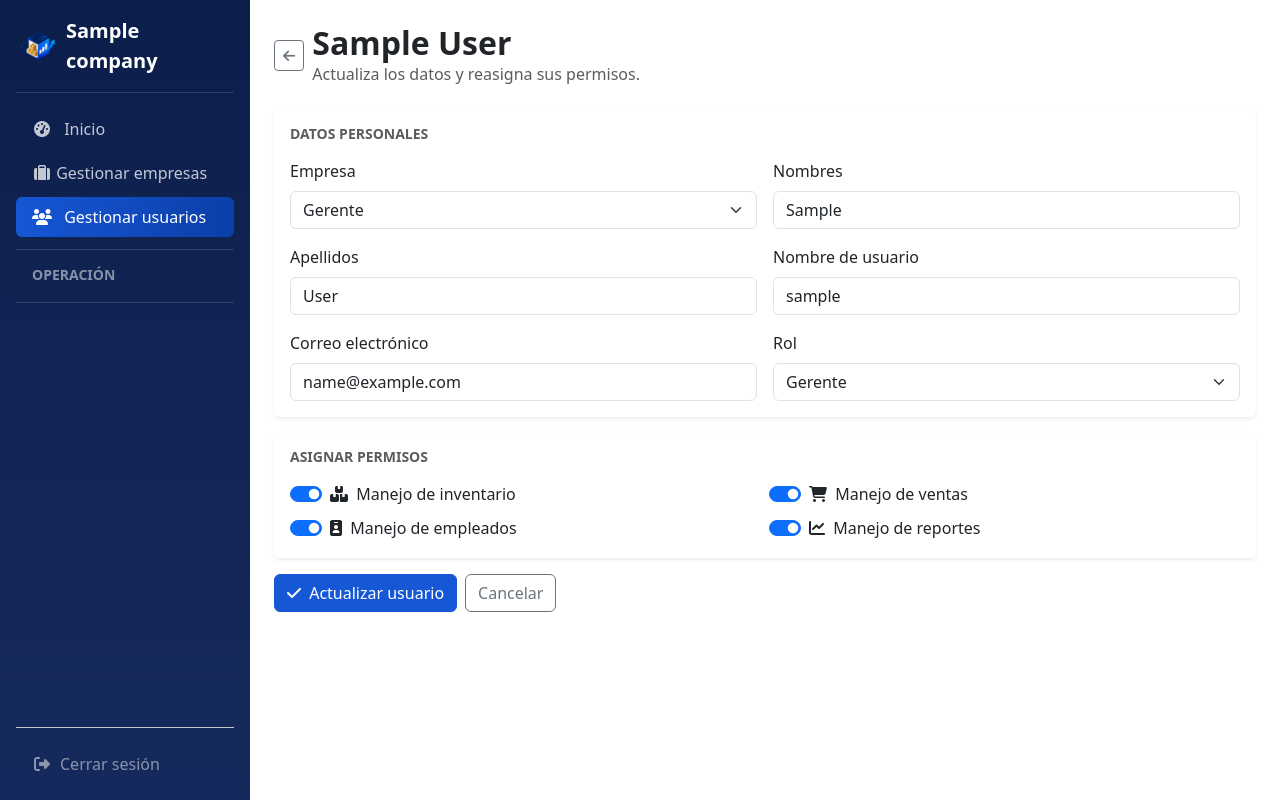
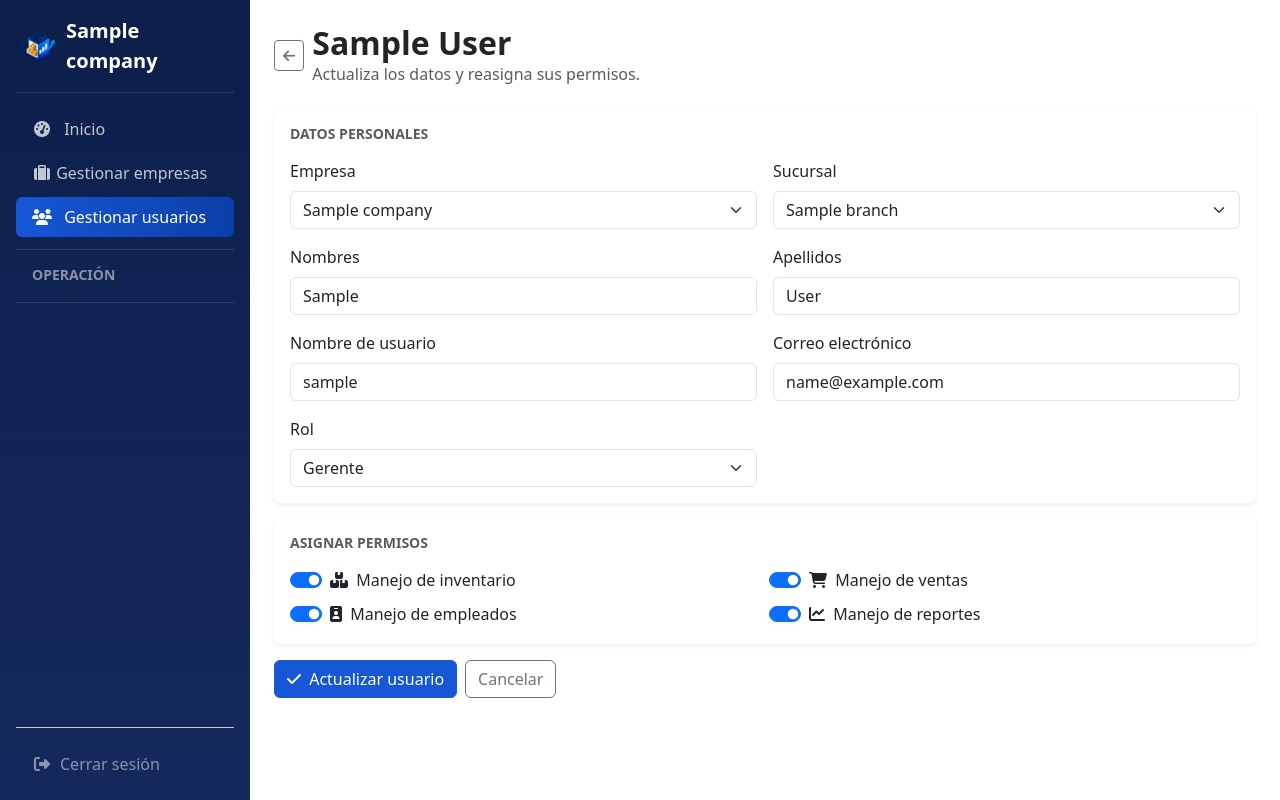
Before and after one commit to Nico-programmer/stock-flow, a Django app: page /update-user/1/ in a window 1280 px wide. Run offline with Django 5.2, Linux system fonts and the light colour scheme; a user stored in the database is signed in; tables that the repository leaves empty hold one stand-in row (values such as "Sample post"); some libraries are stand-ins or nearby versions.

Commit message:
fix: update creations and news views

```diff
--- a/apps/accounts/templates/users/update_user.html
+++ b/apps/accounts/templates/users/update_user.html
@@ -26,13 +26,18 @@
                 <div class="row g-3">
                     <div class="col-md-6">
                         <label for="company" class="form-label">Empresa</label>
-                        <select name="role" id="role" class="form-select">
-                            <option value="" disabled {% if not employee.role %}selected{% endif %}>Selecciona el rol del empleado</option>
-                            {% for value, label in roles %}
-                                {% if value != "admin" %}
-                                    <option value="{{ value }}" {% if employee.role == value %}selected{% endif %}>{{ label }}</option>
-                                {% endif %}
+                        <select name="company" id="company" class="form-select">
+                            <option value="" disabled {% if not employee.branch %}selected{% endif %}>Selecciona la empresa</option>
+                            {% for c in company %}
+                                <option value="{{ c.id }}" {% if employee.branch.company_id == c.id %}selected{% endif %}>{{ c.name }}</option>
                             {% endfor %}
+                        </select>
+                    </div>
+
+                    <div class="col-md-6">
+                        <label for="branch" class="form-label">Sucursal</label>
+                        <select name="branch" id="branch" class="form-select" data-current="{{ employee.branch.id|default:'' }}">
+                            <option value="" disabled selected>Primero selecciona una empresa</option>
                         </select>
                     </div>
 
@@ -122,4 +127,9 @@
             <a href="{% url 'account:list' %}" class="btn btn-outline-secondary">Cancelar</a>
         </div>
     </form>
+
+    <script>
+        const branchesUrlTemplate = "{% url 'company:get_branches_by_company' 0 %}"
+    </script>
+    <script src="{% static 'js/users/update_user.script.js' %}"></script>
 {% endblock %}
--- a/apps/accounts/views.py
+++ b/apps/accounts/views.py
@@ -118,14 +118,14 @@ def userList_view(request):
     }
     return render(request, "users/user_list.html", context)
 
-# Create users
 @login_required
 @superuser_required
 def create_user(request):
-    # Now you choose the branch, not the company.
-    branches_qs = Branch.objects.filter(is_active=True)
+    companies_qs = Company.objects.filter(is_active=True)
+    roles = CustomUser.Role.choices
 
     if request.method == "POST":
+        company_id = request.POST.get("company", "").strip()
         branch_id = request.POST.get("branch", "").strip()
         first_name = request.POST.get("first_name", "").strip()
         last_name = request.POST.get("last_name", "").strip()
@@ -137,8 +137,10 @@ def create_user(request):
 
         errors = []
 
+        if not company_id:
+            errors.append("Selecciona la empresa.")
         if not branch_id:
-            errors.append("Selecciona la sucursal a la que pertenece el usuario.")
+            errors.append("Selecciona la sucursal.")
         if not first_name:
             errors.append("El nombre es obligatorio.")
         if not last_name:
@@ -161,19 +163,19 @@ def create_user(request):
         if errors:
             messages.error(request, errors[0])
             return render(request, 'users/create_users.html', {
-                'branch': branches_qs,
+                'companies': companies_qs,
                 'first_name': first_name,
                 'last_name': last_name,
                 'username': username,
                 'email': email,
-                'role': role,
+                'roles': roles,
             })
 
-        branch_obj = get_object_or_404(Branch, id=branch_id)
+        # La sucursal debe pertenecer realmente a la empresa seleccionada
+        branch_obj = get_object_or_404(Branch, id=branch_id, company_id=company_id, is_active=True)
 
         try:
             with transaction.atomic():
-                # The object is built WITHOUT saving yet (set_password + full_clean first)
                 user = CustomUser(
                     email=CustomUser.objects.normalize_email(email),
                     username=username,
@@ -182,53 +184,56 @@ def create_user(request):
                     branch=branch_obj,
                     role=role,
                 )
-                user.set_password(password)   # Hash the password before validating/saving
-                user.full_clean()             # ← Here your clean() validation is executed
-                user.save()                   # It is only here that it is saved in the database
+                user.set_password(password)
+                user.full_clean()
+                user.save()
 
-                EmployeePermission.objects.filter(user=user).update(
-                    can_manage_inventory='can_manage_inventory' in request.POST,
-                    can_manage_sales='can_manage_sales' in request.POST,
-                    can_manage_employees='can_manage_employees' in request.POST,
-                    can_view_reports='can_view_reports' in request.POST,
-                    granted_by=request.user,
+                EmployeePermission.objects.update_or_create(
+                    user=user,
+                    defaults={
+                        'branch': user.branch,
+                        'can_manage_inventory': 'can_manage_inventory' in request.POST,
+                        'can_manage_sales': 'can_manage_sales' in request.POST,
+                        'can_manage_employees': 'can_manage_employees' in request.POST,
+                        'can_view_reports': 'can_view_reports' in request.POST,
+                        'granted_by': request.user,
+                    }
                 )
         except (IntegrityError, ValidationError):
             messages.error(request, "Ocurrió un error al crear al usuario. Intenta de nuevo.")
-            return render(request, 'users/create_users.html', {'branch': branches_qs})
+            return render(request, 'users/create_users.html', {'companies': companies_qs, 'roles': roles,})
 
         messages.success(request, f"Usuario {user.username} creado correctamente.")
         return redirect('account:list')
 
-    return render(request, 'users/create_users.html', {'branch': branches_qs})
+    return render(request, 'users/create_users.html', {'companies': companies_qs, 'roles': roles,})
 
 @login_required
 @superuser_required
 def update_user(request, user_id):
     employee = get_object_or_404(CustomUser, id=user_id)
     permissions = EmployeePermission.objects.filter(user=employee).first()
-    companies_qs = Company.objects.all()  # different name to avoid conflicting with the POST
+    companies_qs = Company.objects.filter(is_active=True)
 
     context = {
         "employee": employee,
         "permissions": permissions,
         "company": companies_qs,
-        "roles": CustomUser.Role.choices,  # [('admin', 'Administrador'), ('manager', 'Gerente'), ('employee', 'Empleado')],
+        "roles": CustomUser.Role.choices,
     }
 
     if request.method == "POST":
-        company_id = request.POST.get("company", "").strip()
+        branch_id = request.POST.get("branch", "").strip()
         first_name = request.POST.get("first_name", "").strip()
         last_name = request.POST.get("last_name", "").strip()
         username = request.POST.get("username", "").strip()
         email = request.POST.get("email", "").strip()
         role = request.POST.get("role", "")
 
-        # --- 1. Prior validations ---
         errors = []
 
-        if not company_id:
-            errors.append("Selecciona la compañía a la que pertenece el usuario.")
+        if not branch_id:
+            errors.append("Selecciona la sucursal a la que pertenece el usuario.")
         if not first_name:
             errors.append("El nombre es obligatorio.")
         if not last_name:
@@ -248,10 +253,8 @@ def update_user(request, user_id):
             messages.error(request, errors[0])
             return render(request, 'users/update_user.html', context)
 
-        # It is verified that the selected company actually exists
-        company_obj = get_object_or_404(Company, id=company_id)
+        branch_obj = get_object_or_404(Branch, id=branch_id, is_active=True)
 
-        # --- 2. Update within a transaction ---
         try:
             with transaction.atomic():
                 employee.first_name = first_name
@@ -259,20 +262,26 @@ def update_user(request, user_id):
                 employee.username = username
                 employee.email = email
                 employee.role = role
-                employee.company = company_obj
+                employee.branch = branch_obj
+                employee.full_clean()
                 employee.save()
 
-                EmployeePermission.objects.filter(user=employee).update(
-                    can_manage_inventory='can_manage_inventory' in request.POST,
-                    can_manage_sales='can_manage_sales' in request.POST,
-                    can_manage_employees='can_manage_employees' in request.POST,
-                    can_view_reports='can_view_reports' in request.POST,
-                    granted_by=request.user,
+                EmployeePermission.objects.update_or_create(
+                    user=employee,
+                    defaults={
+                        'branch': branch_obj,
+                        'can_manage_inventory': 'can_manage_inventory' in request.POST,
+                        'can_manage_sales': 'can_manage_sales' in request.POST,
+                        'can_manage_employees': 'can_manage_employees' in request.POST,
+                        'can_view_reports': 'can_view_reports' in request.POST,
+                        'granted_by': request.user,
+                    }
                 )
-        except IntegrityError:
+        except (IntegrityError, ValidationError):
             messages.error(request, "Ocurrió un error al actualizar el usuario. Inténtalo de nuevo.")
             return render(request, "users/update_user.html", context)
 
+        messages.success(request, f"El usuario {username} fue editado exitosamente.")
         return redirect('account:list')
 
     return render(request, 'users/update_user.html', context)
--- a/apps/companies/urls.py
+++ b/apps/companies/urls.py
@@ -14,4 +14,7 @@ urlpatterns = [
     # Active/Inactive Branch
     path('branch-active/<int:branch_id>/', active_branch, name="active_branch"),
     path('branch-inactive/<int:branch_id>/', inactive_branch, name="inactive_branch"),
+
+    # Endpoint
+    path('get-branches/<int:company_id>/', get_branches_by_company, name='get_branches_by_company'),
 ]
--- a/apps/companies/views.py
+++ b/apps/companies/views.py
@@ -1,4 +1,4 @@
-from django.shortcuts import render, redirect
+from django.shortcuts import render, redirect, get_object_or_404
 
 # Import models
 from .models import *
@@ -6,7 +6,7 @@ from .models import *
 # Import decorators
 from django.contrib.auth.decorators import login_required
 from apps.accounts.decorators import superuser_required
-from django.shortcuts import render, get_object_or_404
+from django.http import JsonResponse
 
 # Import paginator's
 from django.core.paginator import Paginator
@@ -17,6 +17,14 @@ from django.contrib import messages
 
 # Import transaction
 from django.db import transaction, IntegrityError
+
+# Endpoint
+@login_required
+@superuser_required
+def get_branches_by_company(request, company_id):
+    """Devuelve las sucursales activas de una empresa, en formato JSON, para el <select> dinámico."""
+    branches = Branch.objects.filter(company_id=company_id, is_active=True).values('id', 'name')
+    return JsonResponse(list(branches), safe=False)
 
 # Company info
 @login_required
--- /dev/null
+++ b/static/js/users/update_user.script.js
@@ -0,0 +1,52 @@
+document.addEventListener('DOMContentLoaded', function () {
+    const companySelect = document.getElementById('company')
+    const branchSelect = document.getElementById('branch')
+
+    // El id de la sucursal actual, si existe, para dejarla preseleccionada tras cargar
+    const currentBranchId = branchSelect.dataset.current || ''
+
+    function loadBranches(companyId, selectedBranchId) {
+        branchSelect.innerHTML = '<option value="" disabled selected>Cargando...</option>'
+        branchSelect.disabled = true
+
+        if (!companyId) return
+
+        const url = branchesUrlTemplate.replace('0', companyId)
+
+        fetch(url)
+            .then(response => response.json())
+            .then(branches => {
+                branchSelect.innerHTML = '<option value="" disabled>Selecciona la sucursal</option>'
+
+                if (branches.length === 0) {
+                    branchSelect.innerHTML = '<option value="" disabled selected>Sin sucursales activas</option>'
+                    return
+                }
+
+                branches.forEach(branch => {
+                    const option = document.createElement('option')
+                    option.value = branch.id
+                    option.textContent = branch.name
+                    if (String(branch.id) === String(selectedBranchId)) {
+                        option.selected = true
+                    }
+                    branchSelect.appendChild(option)
+                })
+
+                branchSelect.disabled = false
+            })
+            .catch(() => {
+                branchSelect.innerHTML = '<option value="" disabled selected>Error al cargar sucursales</option>'
+            })
+    }
+
+    // Si al cargar la página ya hay una empresa seleccionada (modo edición), carga sus sucursales de una vez
+    if (companySelect.value) {
+        loadBranches(companySelect.value, currentBranchId)
+    }
+
+    // Si el usuario cambia de empresa manualmente, se recargan las sucursales (sin preseleccionar ninguna)
+    companySelect.addEventListener('change', function () {
+        loadBranches(this.value, '')
+    })
+})
```
Also changed, not shown: apps/accounts/templates/users/create_users.html (+16 -8 lines), static/js/create_user.script.js (deleted, +0 -17 lines), static/js/users/create_user.script.js (added, +56 -0 lines).
